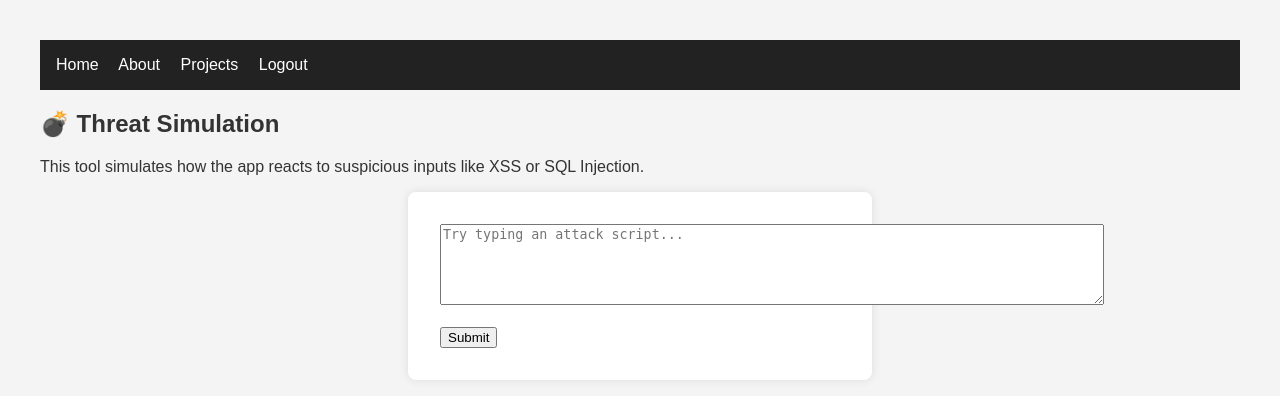
After one commit to JayStalt/secure-portfolio-site, a Flask app: page /tools/threat-sim in a window 1280 px wide. The commit adds this page. Shown: the top 396 px of the page. Run offline with Flask 3, Linux system fonts and the light colour scheme; the visitor is signed in with stand-in values (Sample User, id 1).

Commit message:
Add Threat Simulation tool with input validation and logging

```diff
--- a/app/routes.py
+++ b/app/routes.py
@@ -16,6 +16,7 @@ from flask import request
 import base64
 import json
 import jwt  # PyJWT
+from flask import current_app
 
 main = Blueprint('main', __name__)
 
@@ -265,3 +266,24 @@ def jwt_decoder():
             error = str(e)
 
     return render_template('tools_jwt.html', decoded=decoded, error=error)
+
+@main.route('/tools/threat-sim', methods=['GET', 'POST'])
+@login_required
+def threat_sim():
+    result = None
+    error = None
+
+    if request.method == 'POST':
+        user_input = request.form.get('sim_input')
+
+        # Simulated threat detection
+        threats = ['<script>', 'DROP TABLE', 'SELECT * FROM', '1=1', '--', ' OR ', ';', '<?php']
+        detected = [t for t in threats if t.lower() in user_input.lower()]
+
+        if detected:
+            result = f"🚨 Threat simulation detected: {', '.join(detected)}"
+            current_app.logger.info(f"Simulated threat input from {current_user.email}: {user_input}")
+        else:
+            result = "✅ Input is clean. No threats detected."
+
+    return render_template('tools_threat_sim.html', result=result, error=error)
--- a/app/templates/dashboard.html
+++ b/app/templates/dashboard.html
@@ -15,5 +15,6 @@
     <li><a href="{{ url_for('main.security_metrics') }}">View Security Metrics</a></li>
     <li><a href="{{ url_for('main.header_analyzer') }}">Header Analyzer</a></li>
     <li><a href="{{ url_for('main.jwt_decoder') }}">JWT Decoder</a></li>
+    <li><a href="{{ url_for('main.threat_sim') }}">Threat Simulation</a></li>
 </ul>
 {% endblock %}
--- /dev/null
+++ b/app/templates/tools_threat_sim.html
@@ -0,0 +1,16 @@
+{% extends "base.html" %}
+{% block title %}Threat Simulation{% endblock %}
+
+{% block content %}
+<h2>💣 Threat Simulation</h2>
+<p>This tool simulates how the app reacts to suspicious inputs like XSS or SQL Injection.</p>
+
+<form method="POST">
+    <textarea name="sim_input" rows="5" cols="80" placeholder="Try typing an attack script..."></textarea><br><br>
+    <button type="submit">Submit</button>
+</form>
+
+{% if result %}
+    <div style="margin-top: 1rem; font-weight: bold;">{{ result }}</div>
+{% endif %}
+{% endblock %}
```
Also changed, not shown: 1 other file.
